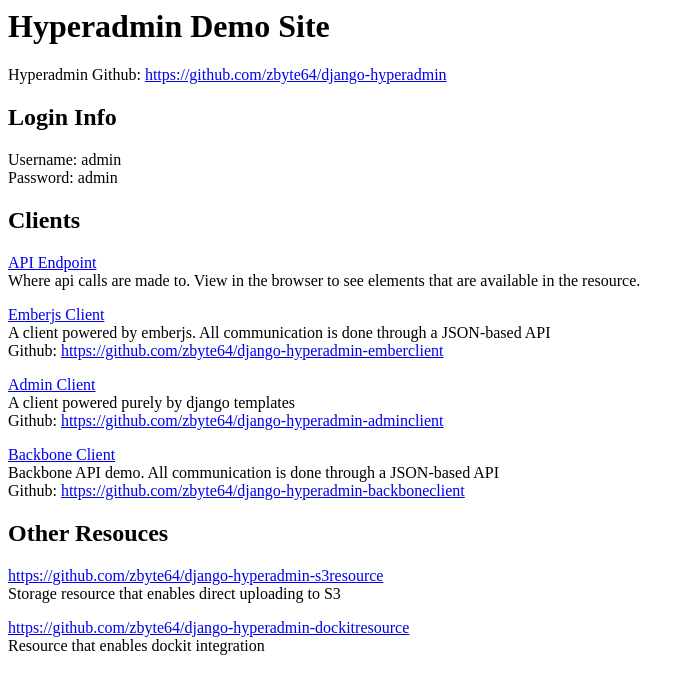
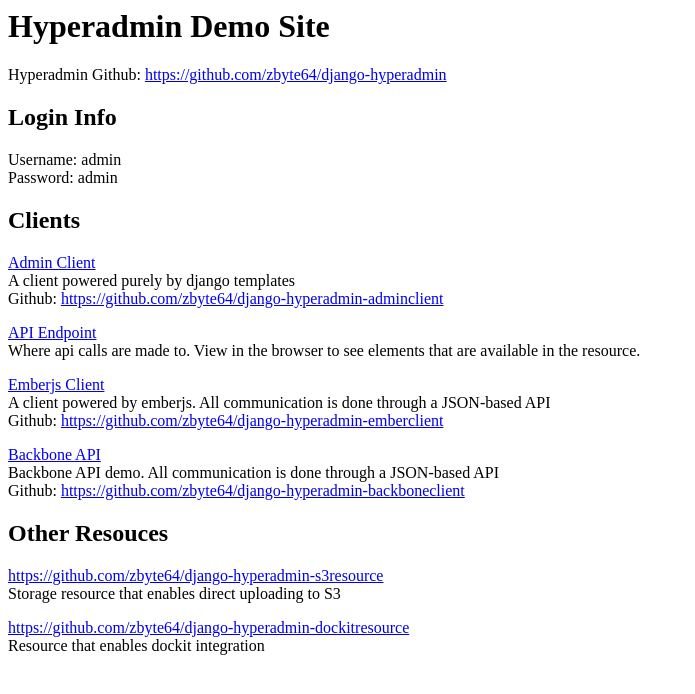
Before and after one commit to zbyte64/hyperadmindemo, a Django app: template hypertest/templates/hypertest/index.html in a window 1280 px wide. Shown: the top 694 px of the page, without its empty margins (0-695 px from the left). Run offline with Django 3.2, Linux system fonts and the light colour scheme; the template is opened without the code that fills it, so the values that code supplies are empty; parts of the project's set-up code (start-up, migrations or seed data) failed here and were passed over.

Commit message:
fix links

```diff
--- a/hypertest/templates/hypertest/index.html
+++ b/hypertest/templates/hypertest/index.html
@@ -17,6 +17,12 @@
 <h2>Clients</h2>
 <section>
 <p>
+<a href="/hyper-admin/">Admin Client</a><br/>
+A client powered purely by django templates</br>
+Github: <a href="https://github.com/zbyte64/django-hyperadmin-adminclient">https://github.com/zbyte64/django-hyperadmin-adminclient</a>
+</p>
+
+<p>
 <a href="/hyper-api/">API Endpoint</a><br/>
 Where api calls are made to. View in the browser to see elements that are available in the resource.
 </p>
@@ -28,13 +34,7 @@
 </p>
 
 <p>
-<a href="/hyper-admin/">Admin Client</a><br/>
-A client powered purely by django templates</br>
-Github: <a href="https://github.com/zbyte64/django-hyperadmin-adminclient">https://github.com/zbyte64/django-hyperadmin-adminclient</a>
-</p>
-
-<p>
-<a href="/emberjs-admin/">Backbone Client</a><br/>
+<a href="/backbone-admin/">Backbone API</a><br/>
 Backbone API demo. All communication is done through a JSON-based API</br>
 Github: <a href="https://github.com/zbyte64/django-hyperadmin-backboneclient">https://github.com/zbyte64/django-hyperadmin-backboneclient</a>
 </p>
```
